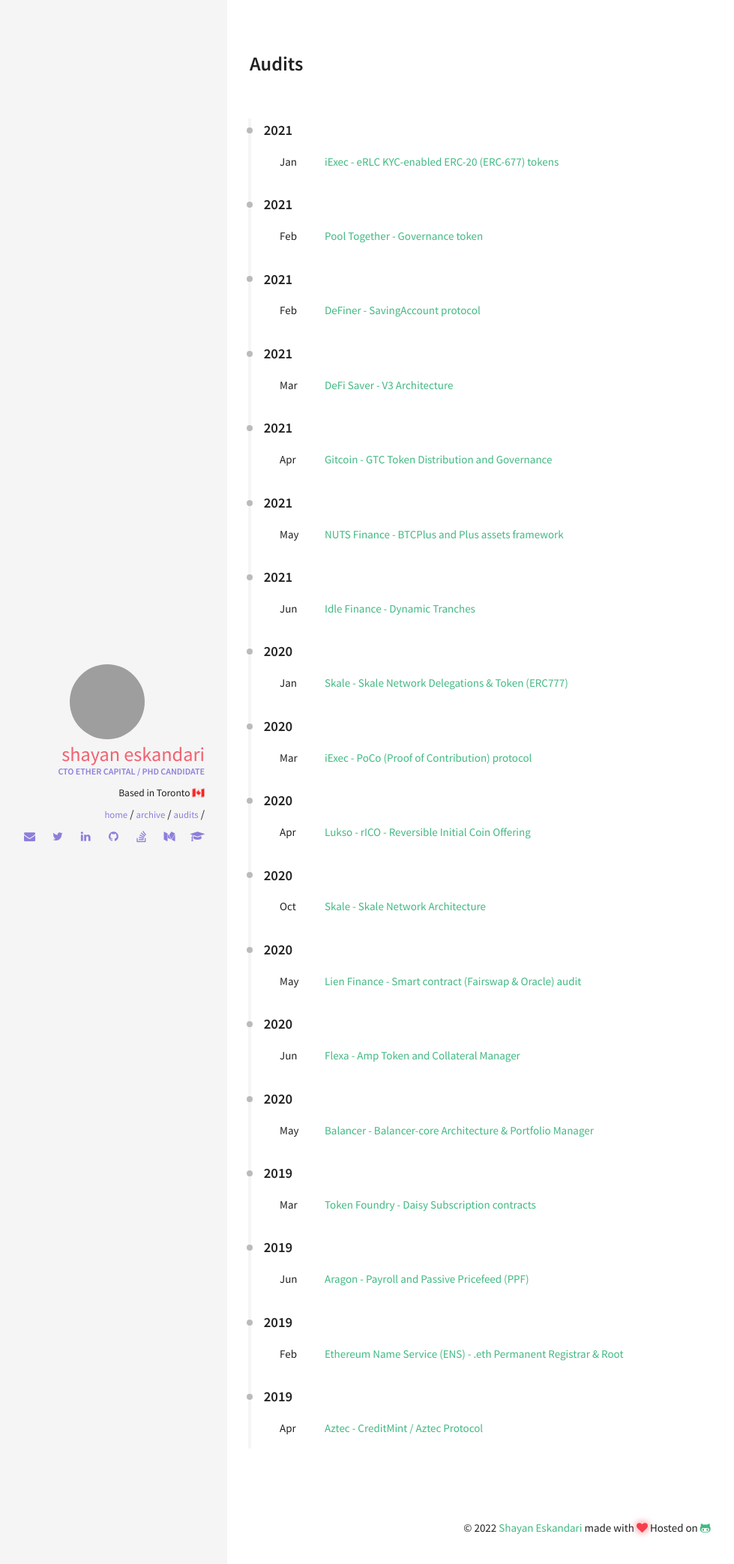
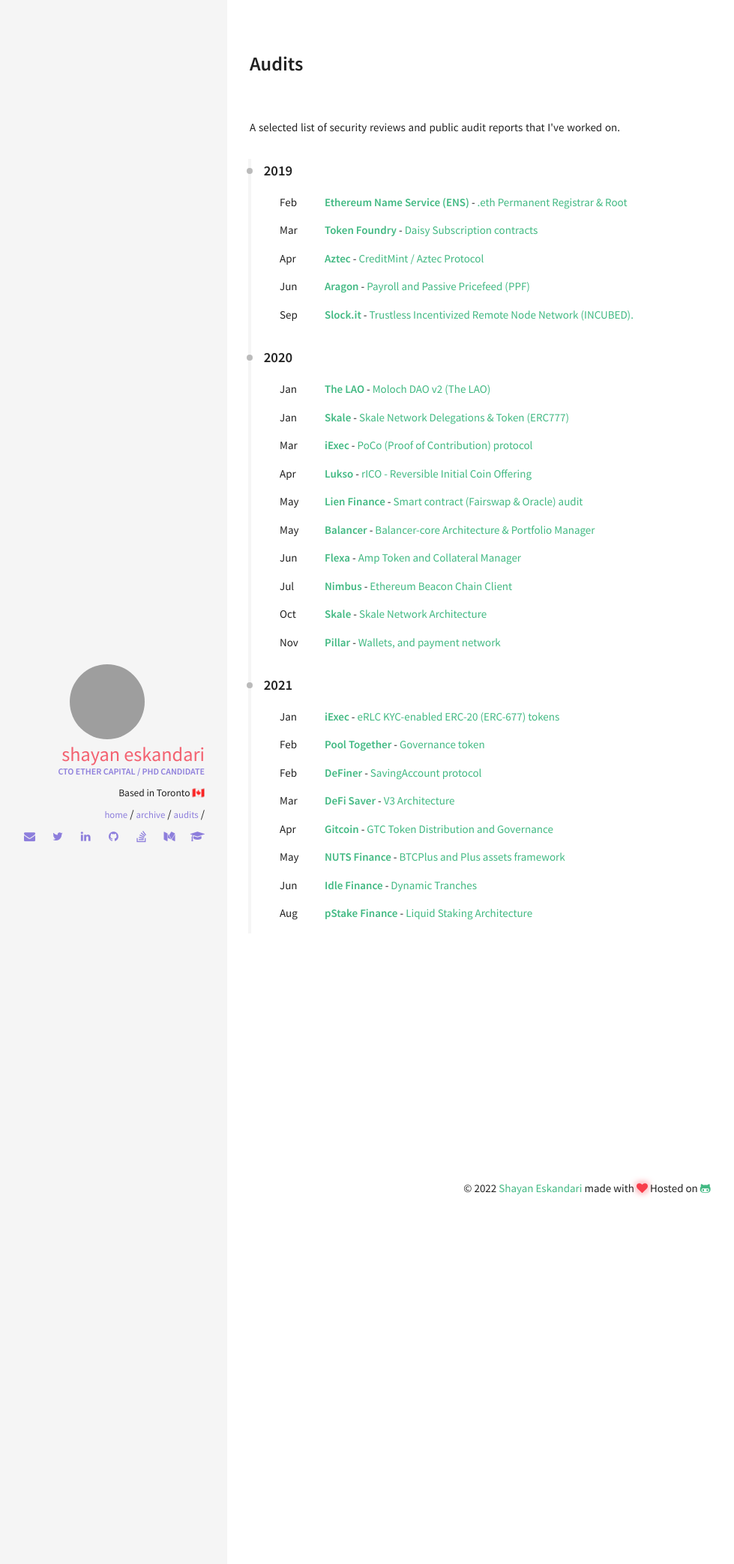
Before and after one commit to shayanb/shayan.es, a Jekyll site: the page built from audits.html, in a window 1280 px wide. Shown: the top 2086 px of the page at 75% size, without its empty margins (17-996 px from the left). Built offline with Jekyll 4.4.1, drawn with Linux system fonts in a browser that asks for light colours.

Commit message:
finish audits list + view

```diff
--- a/_data/index/audits.yml
+++ b/_data/index/audits.yml
@@ -1,3 +1,99 @@
+- title: .eth Permanent Registrar & Root
+  project: Ethereum Name Service (ENS)
+  project-url: https://ens.domains/
+  url: https://github.com/ConsenSys/ens-audit-report-2019-02
+  year: 2019/02
+
+
+- title: Daisy Subscription contracts
+  project: Token Foundry
+  url: https://github.com/ConsenSys/daisy-audit-report-2019-03
+  year: 2019/03
+
+
+- title: CreditMint / Aztec Protocol
+  project: Aztec
+  project-url: https://aztec.network/i
+  url: https://github.com/ConsenSys/aztec-audit-report-2019-04
+  year: 2019/04
+
+
+- title: Payroll and Passive Pricefeed (PPF)
+  project: Aragon
+  project-url: https://aragon.org
+  url: https://github.com/ConsenSys/aragon-payroll-audit-report-2019-06
+  year: 2019/06
+
+
+- title: Trustless Incentivized Remote Node Network (INCUBED).
+  project: Slock.it
+  project-url: https://Slock.it
+  url: https://consensys.net/diligence/audits/2019/09/slock.it-incubed3/
+  year: 2019/09
+
+
+- title: Moloch DAO v2 (The LAO)
+  project: The LAO
+  project-url: https://www.thelao.io/
+  url: https://consensys.net/diligence/audits/2020/01/the-lao/
+  year: 2020/1
+
+
+- title:  Skale Network Delegations & Token (ERC777)
+  project: Skale
+  project-url: https://skale.space/
+  url: https://consensys.net/diligence/audits/2020/01/skale-token/
+  year: 2020/1
+
+- title: PoCo (Proof of Contribution) protocol
+  project: iExec
+  project-url: https://iex.ec/
+  url: https://consensys.net/diligence/audits/2020/03/iexec-poco/
+  year: 2020/3
+
+- title: rICO - Reversible Initial Coin Offering
+  project: Lukso
+  project-url: https://lukso.network/
+  url: https://consensys.net/diligence/audits/2020/04/rico/
+  year: 2020/4
+
+
+- title: Smart contract (Fairswap & Oracle) audit
+  project: Lien Finance
+  project-url: https://lien.finance/
+  url: https://consensys.net/diligence/audits/2020/05/lien-protocol/
+  year: 2020/05
+
+- title: Balancer-core Architecture & Portfolio Manager
+  project: Balancer
+  project-url: https://balancer.fi/
+  url: https://consensys.net/diligence/audits/2020/05/balancer-finance/
+  year: 2020/05
+
+- title: Amp Token and Collateral Manager
+  project: Flexa
+  project-url: https://flexa.network/
+  url: https://consensys.net/diligence/audits/2020/06/amp/
+  year: 2020/06
+
+- title: Ethereum Beacon Chain Client
+  project: Nimbus
+  project-url: https://nimbus.guide/
+  url: https://github.com/status-im/nimbus-eth2/labels/nbc-audit-2020-0%20%3Apassport_control%3A
+  year: 2020/07
+
+- title: Skale Network Architecture
+  project: Skale
+  project-url: https://skale.space/
+  url: https://consensys.net/diligence/audits/2020/10/skale-network/
+  year: 2020/10
+
+- title: Wallets, and payment network
+  project: Pillar
+  project-url: https://www.pillar.fi/
+  url: https://consensys.net/diligence/audits/private/j6eeg3t1ipskpf/
+  year: 2020/11
+
 
 - title: eRLC KYC-enabled ERC-20 (ERC-677) tokens
   project: iExec
@@ -30,14 +126,11 @@
   url: https://consensys.net/diligence/audits/2021/04/gitcoin-token-distribution/
   year: 2021/4
 
-
-
 - title: BTCPlus and Plus assets framework
   project: NUTS Finance
   project-url: https://www.nuts.finance/
   url: https://consensys.net/diligence/audits/2021/05/nuts-finance-btcplus/
   year: 2021/5
-
 
 - title: Dynamic Tranches
   project: Idle Finance
@@ -45,75 +138,9 @@
   url: https://consensys.net/diligence/audits/2021/06/idle-finance/
   year: 2021/6
 
-- title:  Skale Network Delegations & Token (ERC777)
-  project: Skale
-  project-url: https://skale.space/
-  url: https://consensys.net/diligence/audits/2020/01/skale-token/
-  year: 2020/1
 
-- title: PoCo (Proof of Contribution) protocol
-  project: iExec
-  project-url: https://iex.ec/
-  url: https://consensys.net/diligence/audits/2020/03/iexec-poco/
-  year: 2020/3
-
-- title: rICO - Reversible Initial Coin Offering
-  project: Lukso
-  project-url: https://lukso.network/
-  url: https://consensys.net/diligence/audits/2020/04/rico/
-  year: 2020/4
-
-
-- title: Skale Network Architecture
-  project: Skale
-  project-url: https://skale.space/
-  url: https://consensys.net/diligence/audits/2020/10/skale-network/
-  year: 2020/10
-
-
-- title: Smart contract (Fairswap & Oracle) audit
-  project: Lien Finance
-  project-url: https://lien.finance/
-  url: https://consensys.net/diligence/audits/2020/05/lien-protocol/
-  year: 2020/05
-
-
-- title: Amp Token and Collateral Manager
-  project: Flexa
-  project-url: https://flexa.network/
-  url: https://consensys.net/diligence/audits/2020/06/amp/
-  year: 2020/06
-
-
-- title: Balancer-core Architecture & Portfolio Manager
-  project: Balancer
-  project-url: https://balancer.fi/
-  url: https://consensys.net/diligence/audits/2020/05/balancer-finance/
-  year: 2020/05
-
-
-- title: Daisy Subscription contracts
-  project: Token Foundry
-  url: https://github.com/ConsenSys/daisy-audit-report-2019-03
-  year: 2019/03
-
-
-- title: Payroll and Passive Pricefeed (PPF)
-  project: Aragon
-  project-url: https://aragon.org
-  url: https://github.com/ConsenSys/aragon-payroll-audit-report-2019-06
-  year: 2019/06
-
-
-- title: .eth Permanent Registrar & Root
-  project: Ethereum Name Service (ENS)
-  project-url: https://ens.domains/
-  url: https://github.com/ConsenSys/ens-audit-report-2019-02
-  year: 2019/02
-
-
-- title: CreditMint / Aztec Protocol
-  project: Aztec
-  project-url: https://aztec.network/i
-  url: https://github.com/ConsenSys/aztec-audit-report-2019-04
-  year: 2019/04
+- title: Liquid Staking Architecture
+  project: pStake Finance
+  project-url: https://pstake.finance/
+  url: https://consensys.net/diligence/audits/2021/08/pstake-finance/
+  year: 2021/08
--- a/audits.html
+++ b/audits.html
@@ -2,60 +2,66 @@
 layout: page
 title:  Audits
 permalink: /audits/
+excerpt: "A selected list of security reviews and public audit reports that I've worked on."
 ---
 
 
-<!-- <div class="archive">
-  <div class="timeline" id="timeline">
-    {% for career in site.data.index.education %}
-          <div class="archive-title bio"><div class="archive-year"><strong>{{ career.date }}</strong> <a href="{{ career.link }}" target="_blank">{{ career.name }}</a></div></div>
-    {% endfor %}
-  </div>
-</div> -->
-
-
-<!-- - title: Dynamic Tranches
-  project: Idle Finance
-  project-url: https://idle.finance/
-  url: https://consensys.net/diligence/audits/2021/06/idle-finance/
-  year: 2021 -->
-
+{% if page.excerpt %}
+<div class="post-description">
+  <p>
+    {{ page.excerpt }}
+  </p>
+</div>
+{% endif %}
 
 <div class="archive">
   <div class="timeline" id="timeline">
 
-    {% assign audits = site.data.index.audits %}
+    {% for audit in site.data.index.audits %}
 
-    {% for audit in audits %}
-{% unless post.next %}
+
+
+    {% capture year %}{{ audit.year | date: '%Y' }}{% endcapture %}
+    {% capture prevyear %}{{ site.data.index.audits[forloop.index].year | date: '%Y' }}{% endcapture %}
+
+
+    {% if forloop.first %}
     <div class="archive-title">
       <h4 class="archive-year">{{ audit.year | date: '%Y' }}</h4>
     </div>
+    <ul>
+    {% endif %}
 
-    <ul>
+
+    <li>
+      <div style="width:60px;float:left;">{{ audit.year | date: "%b" }}</div>
+      <a href="{{ audit.project-url }}"><b>{{ audit.project }}</b></a> - <a href="{{ audit.url }}">{{ audit.title }}</a>
+    </li>
+
+
+    {% if forloop.last %}
+        </ul>
     {% else %}
 
-    {% capture plus_one %}{{ 0 | plus: 1 }}{% endcapture %}
-
-    {% capture year %}{{ audit.year | date: '%Y' }}{% endcapture %}
-    {% capture nyear %}{{ audits[plus_one].year | date: '%Y' }}{% endcapture %}
-    {% if year != nyear %}
+    {% if year != prevyear %}
     </ul>
 
     <div class="archive-title">
+      <h4 class="archive-year">{{ prevyear}}</h4>
+    </div>    <ul>
+
+    <!-- <div class="archive-title">
       <h4 class="archive-year">{{ audit.year | date: '%Y' }}</h4>
-      <h4 class="archive-year">TEST {{nyear}}</h4>
-
+      year: {{ audit.year | date: '%Y' }}
+      nyear: {{ audit.year | date: '%Y' }}
     </div>
 
-    <ul>
+    <ul> -->
 
     {% endif %}
-    {% endunless %}
+    {% endif %}
 
-    <li>
-      <div style="width:60px;float:left;">{{ audit.year | date: "%b" }}</div> <a href="{{ audit.url }}">{{ audit.project }} - {{ audit.title }}</a></li>
-    </ul>
+
 
       {% endfor %}
 
```
